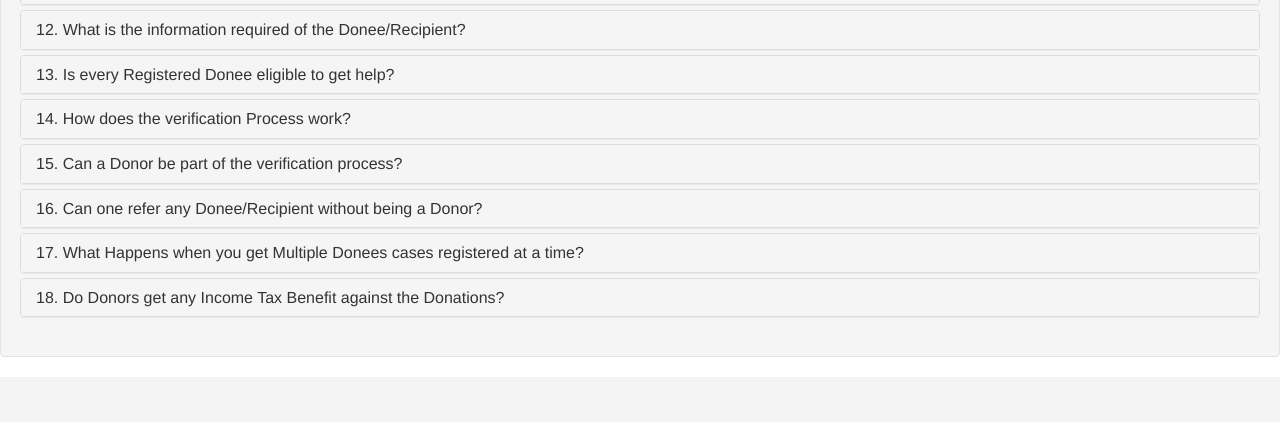
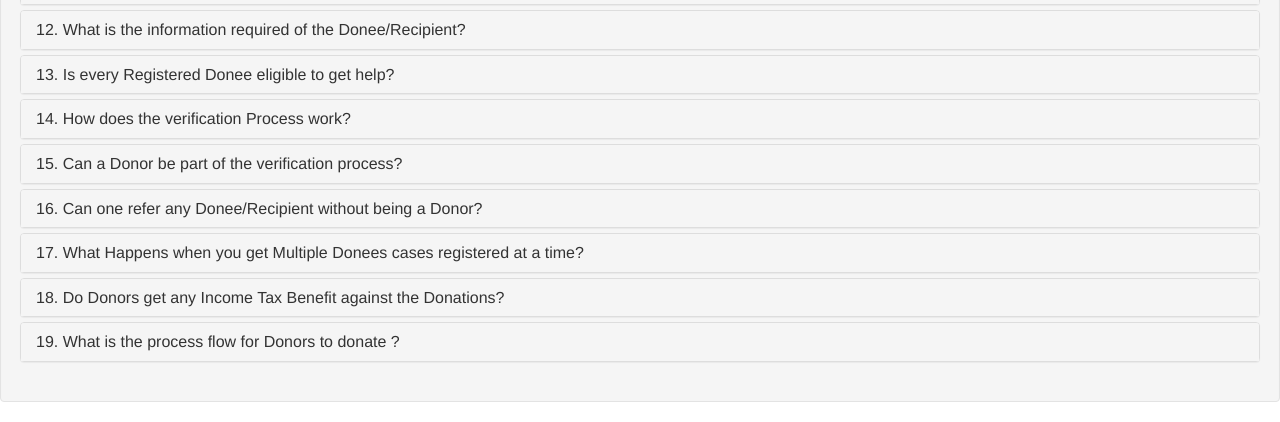
Before and after one commit to caje731/helpinghands, a Django app: page /faq/ in a window 1280 px wide. Shown: the part 692-1114 px from the top of the page. Before the commit the page ends 1049 px from the top, so only its background shows below. Run offline with Django 3.2, Linux system fonts and the light colour scheme; some libraries are stand-ins or nearby versions.

Commit message:
#133480981448979 Add FAQ 19 explaining the donation process

```diff
--- a/donations/templates/donations/email/bank_details.txt
+++ b/donations/templates/donations/email/bank_details.txt
@@ -14,9 +14,9 @@ Branch Name:			{{ case.bankdetail.branch_name }}
 IFS Code: 				{{ case.bankdetail.ifsc }}
 
 You are further required to take the following actions:
-1. Transfer/remit the amount you've pledged directly into the recipient's bank account
-2. Take a screenshot/snapshot of the transaction receipt, or of any correspondence from the recipient confirming the transaction.
-3. Upload it as proof of remittance / testimony against your pledge.
+1. Make an online remittance by adding the payee in your bank account or deposit cheque/cash into the bank account as per your convenience.
+2. After the online bank transfer/cash/cheque deposit into bank,  once again log in to the donor page and go to the section 'Pledge fulfillment' and tick the box 'I have remitted...'
+3. Please fill your remittance details like cheque no. /UTR no. / cash deposit details and save.
 
 In case you have any concerns/issues, feel free to reply to this email.
 We're real, live humans, listening to what you have to say.
--- a/donations/templates/donations/nav_bar/FAQ.html
+++ b/donations/templates/donations/nav_bar/FAQ.html
@@ -274,6 +274,28 @@
       </div>
     </div>
   </div>
+  <div class="panel panel-default">
+    <div class="panel-heading" role="tab" id="heading19">
+      <h4 class="panel-title">
+        <a class="collapsed" role="button" data-toggle="collapse" data-parent="#accordion" href="#collapse19" aria-expanded="false" aria-controls="collapse19">
+          19. What is the process flow for Donors to donate ?
+        </a>
+      </h4>
+    </div>
+    <div id="collapse19" class="panel-collapse collapse" role="tabpanel" aria-labelledby="heading19">
+      <div class="panel-body">
+        <p>1) Go to http://www.helpinghands.gives/</p>
+        <p>2) Go to the Login section.</p>
+        <p>3) User name and password is your email Id, when you login for the first time, which you can reset to your email password.</p>
+        <p>4) You will see a current case on the main page with the case details.</p>
+        <p>5) Go to 'My pledge for this case' and insert amount you wish to donate and save. Amount gets updated in total pledges.</p>
+        <p>6) You will receive an e-mail with bank details for your remittance.</p>
+        <p>7) You can either make an online remittance by adding the payee in your bank account or deposit cheque/cash into the bank account as per your convenience.</p>
+        <p>8) After the online bank transfer/cash/cheque deposit into bank,  once again log in to the donor page and go to the section 'Pledge fulfillment' and update 'I have remitted...' Tick the box which gets updated in home page in the total donation section.</p>
+        <p>9) Please fill your remittance details like cheque no. /UTR no. / cash deposit details and save.  Once done same will get updated in home page All donations.</p>
+      </div>
+    </div>
+  </div>
 </div>
 
 </div>
```
Also changed, not shown: donations/templates/donations/email/bank_details.html (+3 -10 lines).
